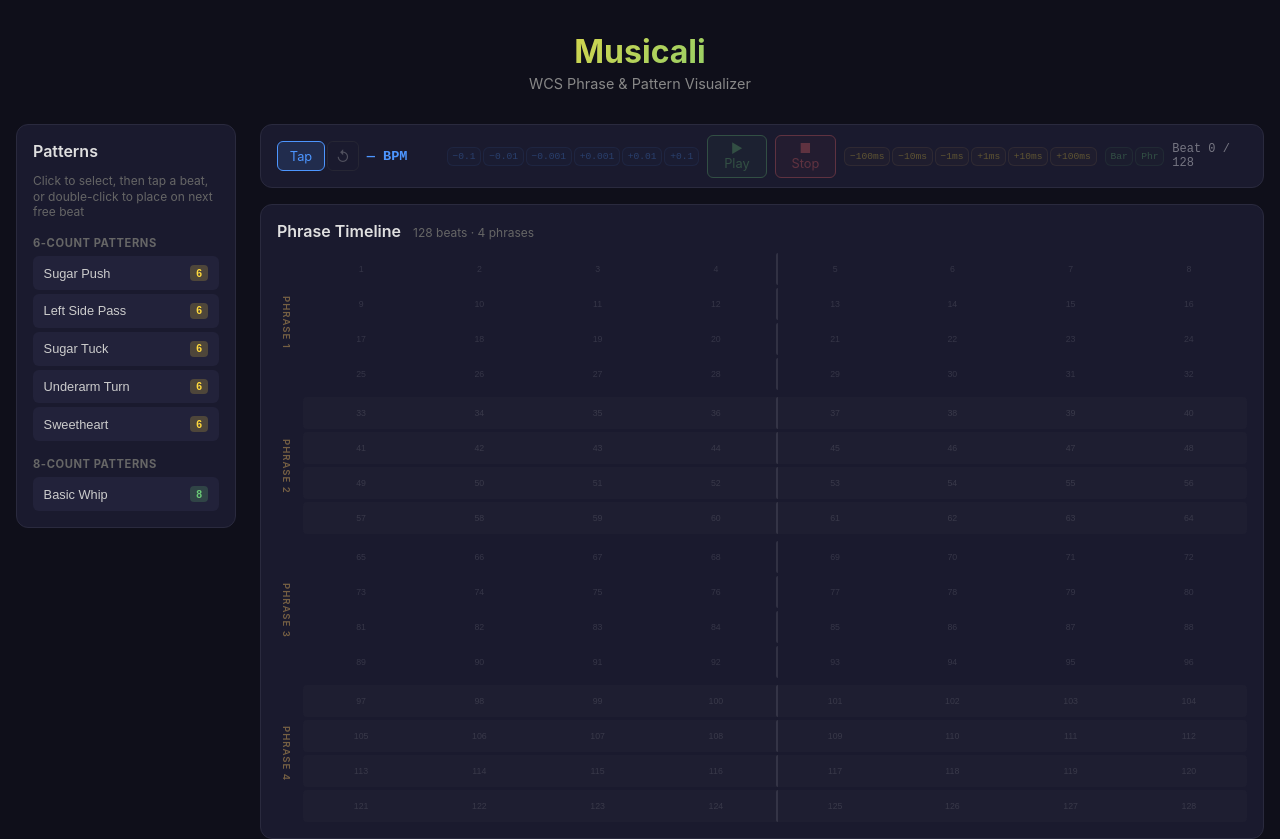
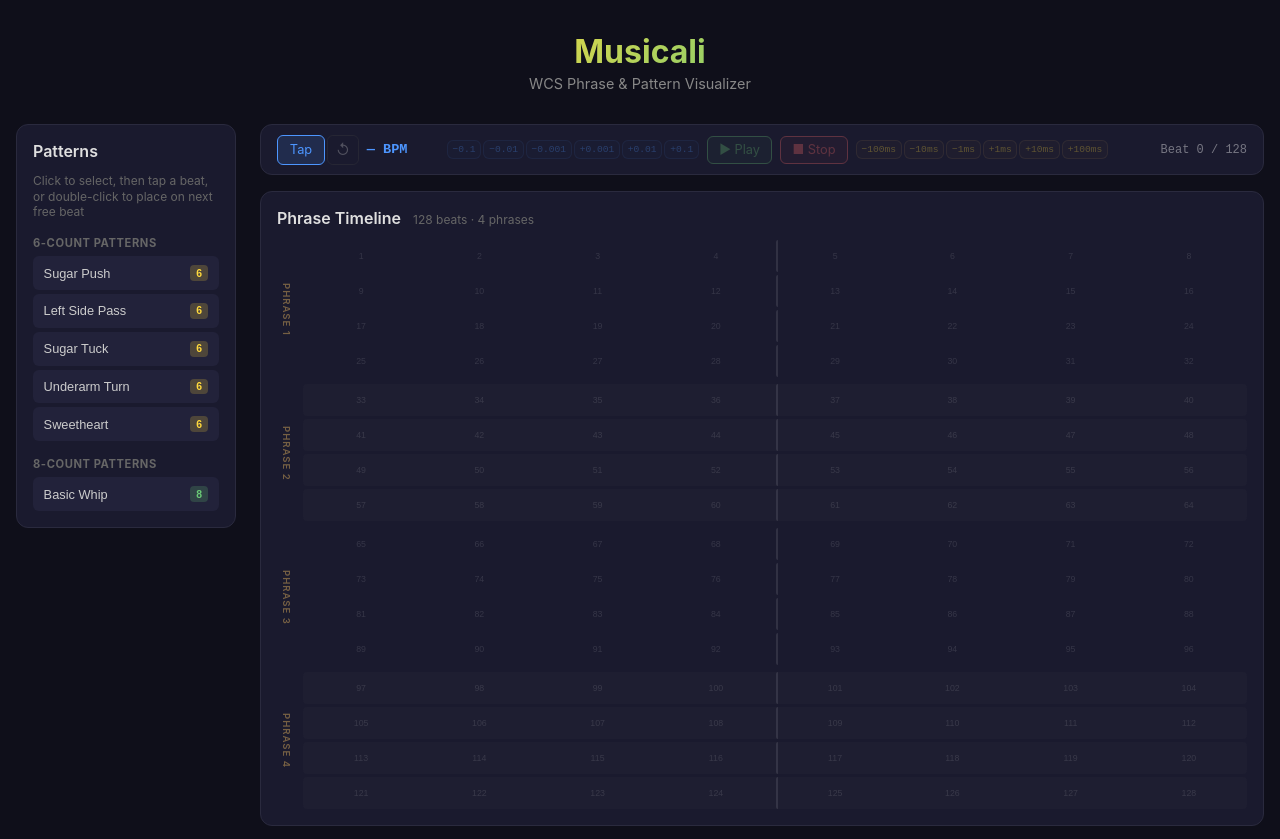
Before and after one commit to michaelkebe/musicali, a React (Vite) app in the folder frontend/: page / in a window 1280 px wide. Shown: the top 839 px of the page. Built offline with nearby package versions, Linux system fonts and the light colour scheme; the HTML template or start-up script is replaced by a standard one.

Commit message:
Revert "add snap-to-bar and snap-to-phrase buttons"
This reverts commit d1d5c786f22356ae5cee2f9d064ead92b9ced0a1.

```diff
--- a/frontend/src/App.css
+++ b/frontend/src/App.css
@@ -521,20 +521,3 @@ h2 {
 .ctrl-btn.nudge:hover:not(:disabled) {
   background: rgba(255,200,100,0.18);
 }
-
-/* --- Snap --- */
-.snap-group {
-  display: flex;
-  gap: 2px;
-}
-.ctrl-btn.snap {
-  font-size: 0.6rem;
-  padding: 0.2rem 0.3rem;
-  font-family: monospace;
-  background: rgba(107,203,119,0.08);
-  border-color: rgba(107,203,119,0.25);
-  color: #6bcb77;
-}
-.ctrl-btn.snap:hover:not(:disabled) {
-  background: rgba(107,203,119,0.18);
-}
--- a/frontend/src/App.tsx
+++ b/frontend/src/App.tsx
@@ -142,30 +142,6 @@ export default function App() {
     }
   }, [advanceBeat])
 
-  const handleSnapToBar = useCallback(() => {
-    if (!isPlayingRef.current || bpmRef.current <= 0) return
-    const beat = currentBeatRef.current
-    const bar = Math.ceil(beat / 8)
-    const target = (bar - 1) * 8 + 1
-    setCurrentBeat(target)
-    currentBeatRef.current = target
-    triggeredRef.current = new Set()
-    nextBeatTimeRef.current = performance.now()
-  }, [])
-
-  const handleSnapToPhrase = useCallback(() => {
-    if (!isPlayingRef.current || bpmRef.current <= 0) return
-    const beat = currentBeatRef.current
-    const phrase = Math.ceil(beat / 32)
-    // snap to current phrase start; if already there, go to next
-    const currentStart = (phrase - 1) * 32 + 1
-    const target = beat === currentStart ? Math.min(currentStart + 32, 128) : currentStart
-    setCurrentBeat(target)
-    currentBeatRef.current = target
-    triggeredRef.current = new Set()
-    nextBeatTimeRef.current = performance.now()
-  }, [])
-
   const totalBeats = placed.reduce(
     (sum, p) => sum + (allPatterns.find((d) => d.id === p.patternId)?.beats ?? 0),
     0,
@@ -198,8 +174,6 @@ export default function App() {
             onPlay={handlePlay}
             onStop={handleStop}
             onNudge={handleNudge}
-            onSnapToBar={handleSnapToBar}
-            onSnapToPhrase={handleSnapToPhrase}
           />
 
           <PhraseTimeline placed={placed} currentBeat={currentBeat} onPlace={handlePlace} onRemove={handleRemove} />
--- a/frontend/src/components/PlaybackBar.tsx
+++ b/frontend/src/components/PlaybackBar.tsx
@@ -8,11 +8,9 @@ interface Props {
   onPlay: () => void
   onStop: () => void
   onNudge: (direction: -1 | 1, stepMs: number) => void
-  onSnapToBar: () => void
-  onSnapToPhrase: () => void
 }
 
-export default function PlaybackBar({ bpm, isPlaying, currentBeat, onBpmChange, onPlay, onStop, onNudge, onSnapToBar, onSnapToPhrase }: Props) {
+export default function PlaybackBar({ bpm, isPlaying, currentBeat, onBpmChange, onPlay, onStop, onNudge }: Props) {
   return (
     <div className="playback-bar">
       <BpmTapper onBpmChange={onBpmChange} />
@@ -28,8 +26,6 @@ export default function PlaybackBar({ bpm, isPlaying, currentBeat, onBpmChange,
       </button>
 
       <NudgeButtons onNudge={onNudge} disabled={!isPlaying} />
-
-      <SnapButtons onSnapToBar={onSnapToBar} onSnapToPhrase={onSnapToPhrase} disabled={!isPlaying} />
 
       <span className="beat-display">
         Beat {currentBeat} / 128
@@ -150,16 +146,3 @@ function NudgeButtons({ onNudge, disabled }: { onNudge: (d: -1 | 1, s: number) =
     </span>
   )
 }
-
-function SnapButtons({ onSnapToBar, onSnapToPhrase, disabled }: { onSnapToBar: () => void; onSnapToPhrase: () => void; disabled: boolean }) {
-  return (
-    <span className="snap-group">
-      <button className="ctrl-btn snap" onMouseDown={onSnapToBar} disabled={disabled}>
-        Bar
-      </button>
-      <button className="ctrl-btn snap" onMouseDown={onSnapToPhrase} disabled={disabled}>
-        Phr
-      </button>
-    </span>
-  )
-}
```
